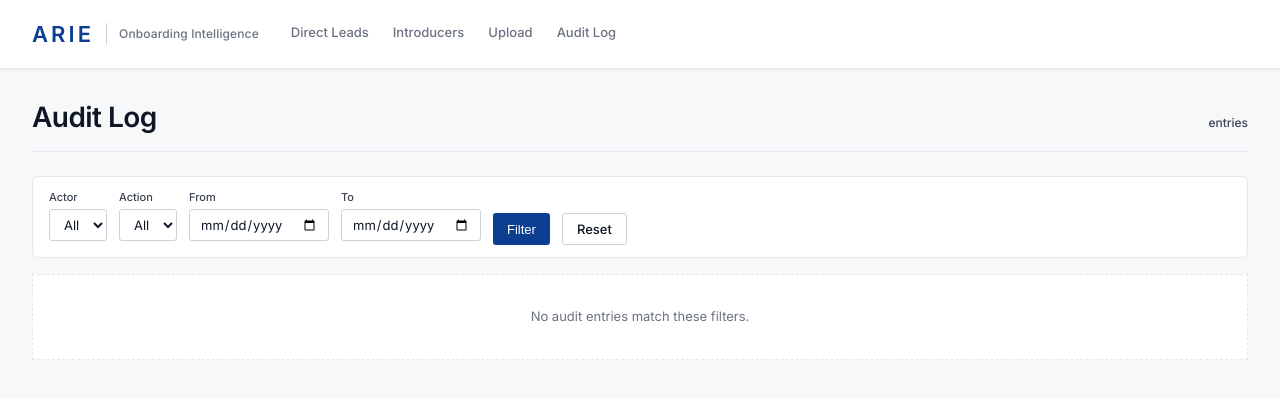
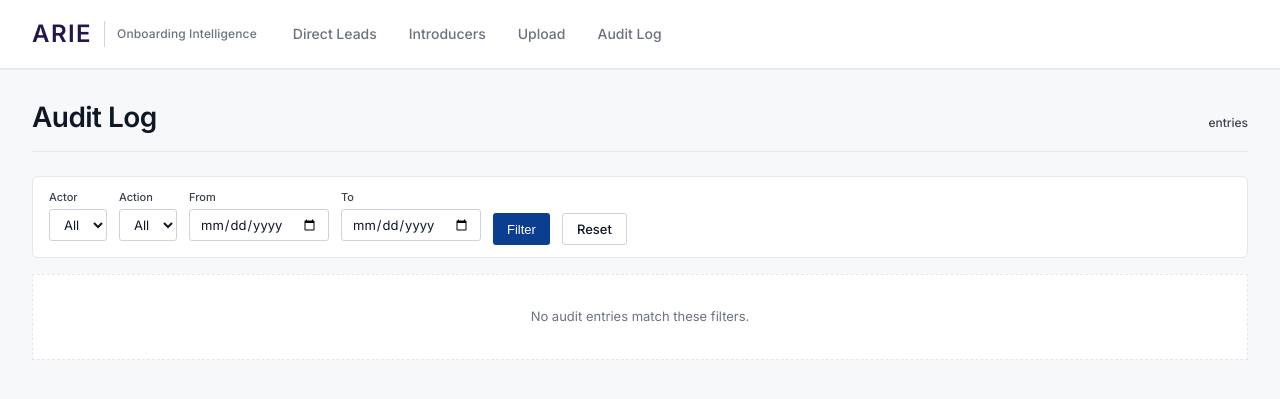
Before and after one commit to ismaelloveexcel/arie-onboarding-intelligence, a Python web app: template src/templates/audit.html in a window 1280 px wide. Shown: the top 399 px of the page. Run offline with Jinja, Linux system fonts and the light colour scheme; the template is opened without the code that fills it, so the values that code supplies are empty; some libraries are stand-ins or nearby versions.

Commit message:
fix: nav brand weight, active tab contrast, stats line prominence

```diff
--- a/src/static/style.css
+++ b/src/static/style.css
@@ -115,16 +115,16 @@
 }
 .brand-lockup:hover { text-decoration: none; }
 .brand-mark {
-  font-size: 22px;
-  font-weight: 700;
-  letter-spacing: 0.14em;
-  color: var(--brand-700);
+  font-size: 24px;
+  font-weight: 900;
+  letter-spacing: 0.06em;
+  color: #1e1b4b;
   line-height: 1;
 }
 .brand-divider {
   width: 1px;
-  height: 22px;
-  background: var(--line-strong);
+  height: 26px;
+  background: #d1d5db;
 }
 .brand-product {
   font-size: var(--text-sm);
@@ -140,25 +140,26 @@
   height: 100%;
 }
 .site-nav a {
-  color: var(--ink-3);
+  color: #6b7280;
   font-weight: 500;
-  font-size: var(--text-base);
+  font-size: 14px;
+  padding: 0 4px;
   height: 100%;
   display: inline-flex;
   align-items: center;
-  border-bottom: 3px solid transparent;
+  border-bottom: 2px solid transparent;
   text-decoration: none;
   transition: color 120ms ease, border-color 120ms ease;
 }
 .site-nav a:hover {
-  color: var(--ink-1);
+  color: #1e1b4b;
   text-decoration: none;
-  border-bottom-color: var(--line-strong);
+  border-bottom-color: transparent;
 }
 .site-nav a.is-active {
-  color: var(--brand-700);
-  font-weight: 600;
-  border-bottom-color: var(--brand-700);
+  color: #1e1b4b;
+  font-weight: 700;
+  border-bottom-color: #1e1b4b;
 }
 .nav-actor {
   margin-left: auto;
```
Also changed, not shown: src/templates/queue.html (+6 -4 lines).
